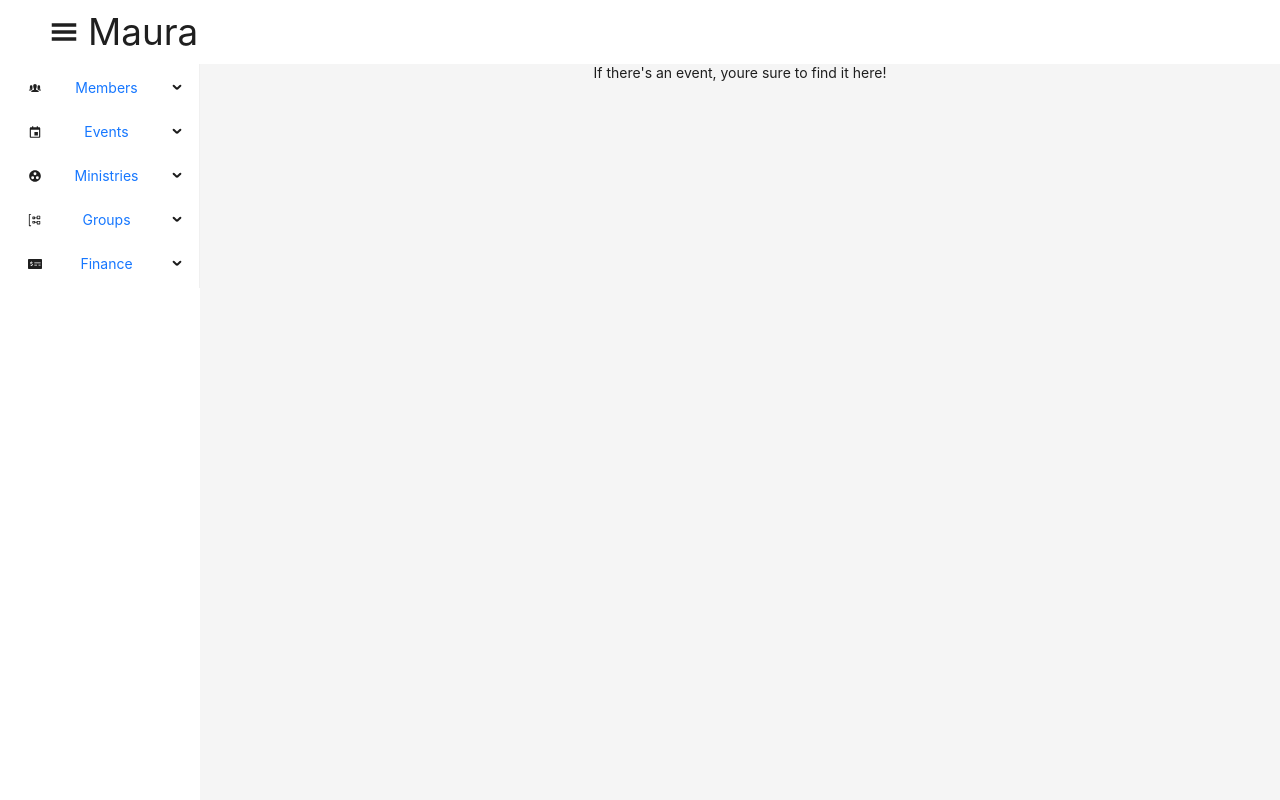
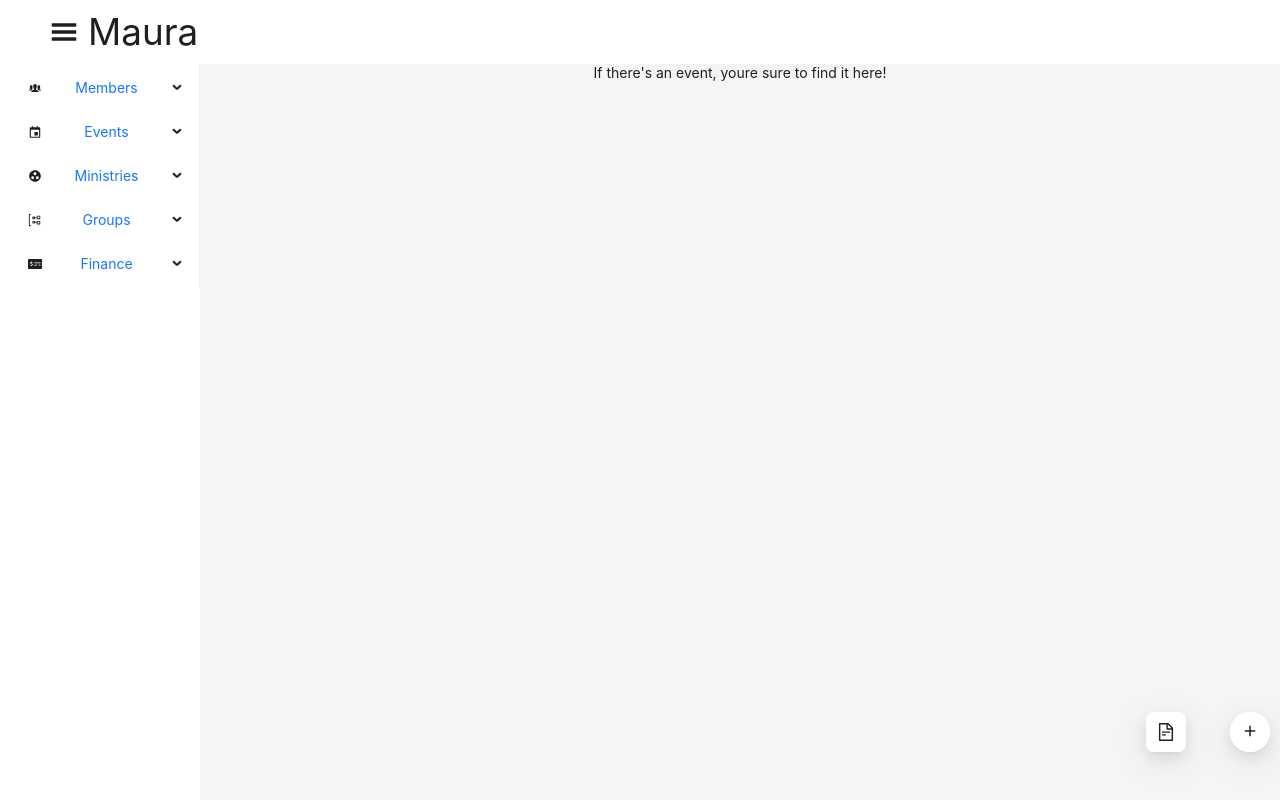
Before and after one commit to Reggeditt/church-management-software, a React (Create React App) app: page /events in a window 1280 px wide. Built offline with nearby package versions, Linux system fonts and the light colour scheme.

Commit message:
add floating buttons

```diff
--- a/src/App.js
+++ b/src/App.js
@@ -1,15 +1,14 @@
 import { Route, Routes } from 'react-router-dom';
 import './App.css';
-import Navbar from './components/Navbar';
+// import Navbar from './components/Navbar';
 import Home from './routes/Home';
 import Members from './routes/Members';
 import Ministries from './routes/Ministries';
 import Finance from './routes/Finance';
 import Groups from './routes/Groups';
 import Events from './routes/Events';
-
 import 'antd/dist/antd.js'
-import { Button, Layout } from 'antd';
+import { FloatButton, Layout } from 'antd';
 import { Content, Header } from 'antd/es/layout/layout';
 import Sider from 'antd/es/layout/Sider';
 import MenuComponent from './components/Menu';
@@ -18,14 +17,20 @@ import { LoadMembersData } from './redux/members/membersSlice';
 import { useDispatch } from 'react-redux';
 import { useEffect } from 'react';
 import { faker } from '@faker-js/faker';
+import { MdOutlineAdd } from "react-icons/md";
+import { AiOutlineClose, AiOutlineUserAdd } from "react-icons/ai";
+import { FaUsers } from 'react-icons/fa';
+import { BiCalendarEvent } from "react-icons/bi";
+import { MdGroupWork } from "react-icons/md";
+import { useState } from "react";
+
 
 
 function App() {
   const dispatch = useDispatch();
-
+  const [display, setDisplay] = useState(false);
   const generateData = () => {
     const membersData = [];
-
     for(let i = 0; i < 100; i++) {
       membersData.push({
         id: i,
@@ -83,6 +88,29 @@ function App() {
           </Content>
         </Layout>
       </Layout>
+      <FloatButton
+        shape="circle"
+        style={{
+          right: 10,
+        }}
+        onClick={() => setDisplay(!display)}
+        icon={<MdOutlineAdd />}
+      />
+      <FloatButton.Group
+        shape="square"
+        onClick={() => setDisplay(!display)}
+        style={{
+          right: 10,
+          display: display ? "block" : "none",
+        }}
+      >
+        {/* <FloatButton icon={<MdOutlineAdd />} /> */}
+        <FloatButton tooltip="add new event" icon={<BiCalendarEvent />}/>
+        <FloatButton tooltip="add new group" icon={<MdGroupWork />}/>
+        <FloatButton tooltip="add new ministry" icon={<FaUsers />}/>
+        <FloatButton tooltip="add new member" icon={<AiOutlineUserAdd />}/>
+        <FloatButton icon={<AiOutlineClose />} onClick={() => setDisplay(!display)} />
+      </FloatButton.Group>
     </div>
   );
 }
--- a/src/routes/Events.js
+++ b/src/routes/Events.js
@@ -1,5 +1,32 @@
+import { FloatButton } from "antd";
+
+import { QuestionCircleOutlined, SyncOutlined } from "@ant-design/icons";
+import { useState } from "react";
+
 const Events = () => {
-  return <div>If there's an event, youre sure to find it here!</div>
+  const [open, setOpen] = useState(false);
+  return (
+    <>
+      <div>
+        If there's an event, youre sure to find it here!
+      </div>
+      <FloatButton.Group
+        trigger="hover"
+        open={open}
+        onOpenChange={() => setOpen(!open)}
+        shape="square"
+        style={{
+          right: 94,
+        }}
+      >
+        <FloatButton icon={<QuestionCircleOutlined />} />
+        <FloatButton />
+        <FloatButton icon={<SyncOutlined />} />
+        <FloatButton.BackTop visibilityHeight={0} />
+      </FloatButton.Group>
+
+    </>
+  )
 };
 
 export default Events;
--- a/src/routes/Members.js
+++ b/src/routes/Members.js
@@ -4,13 +4,12 @@ import { useSelector } from "react-redux";
 
 const Members = () => {
   const members = useSelector((state) => state.members);
-  console.log(members);
   return (
     <>
       <Space direction="horizontal"></Space>
       <Divider />
       <Row>
-        <Col span={24}>
+        <Col span={24} style={{overflow: "scroll"}}>
           <Table
             dataSource={members.membersInfo}
             columns={[
```
